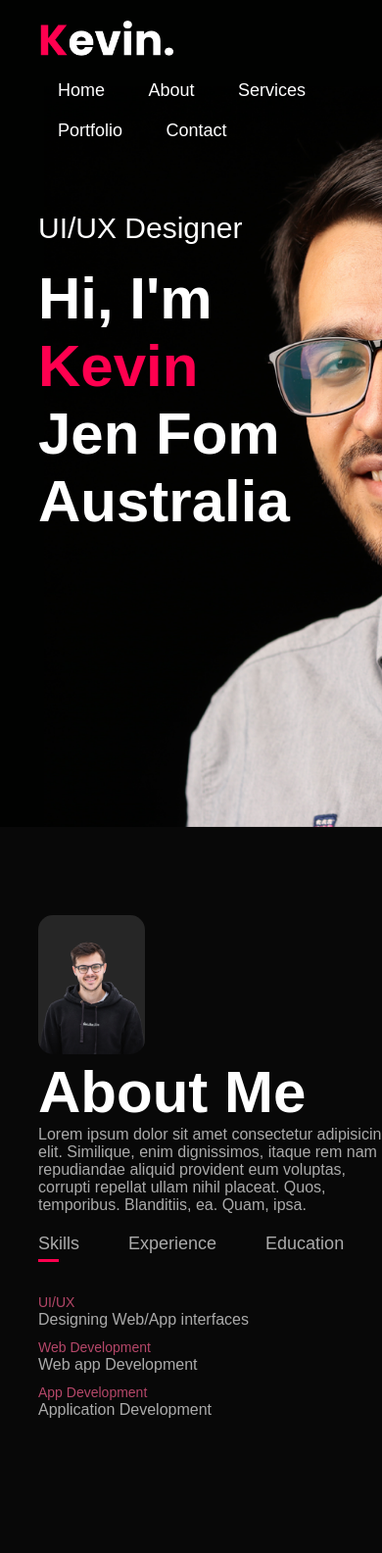
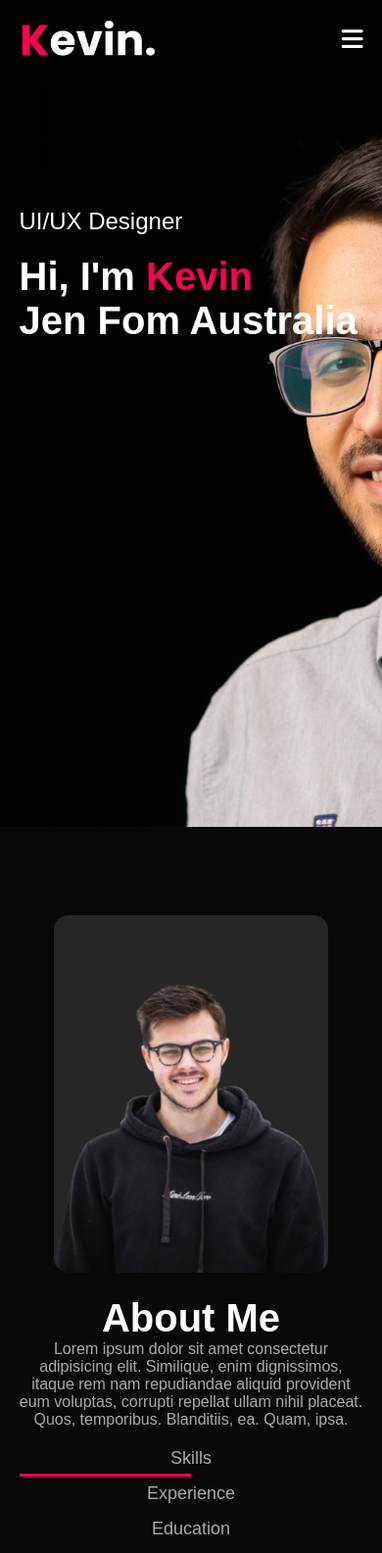
Before and after one commit to TharinduDMadushanka/web-dev-self-study-room, a plain HTML site: page projects/portfolio-site/index.html in a window 390 px wide. Shown: the top 1585 px of the page at 98% size. Drawn offline with Linux system fonts and the light colour scheme.

Commit message:
make website mobile responsive

```diff
--- a/projects/portfolio-site/index.html
+++ b/projects/portfolio-site/index.html
@@ -14,13 +14,15 @@
         <div class="container">
             <nav>
                 <img src="images/logo.png" class="logo">
-                <ul>
+                <ul id="sidemenu">
                     <li><a href="">Home</a></li>
                     <li><a href="">About</a></li>
                     <li><a href="">Services</a></li>
                     <li><a href="">Portfolio</a></li>
                     <li><a href="">Contact</a></li>
+                    <i class="fa-solid fa-circle-xmark" onclick="closemenu()"></i>
                 </ul>
+                <i class="fa-solid fa-bars" onclick="openmenu()"></i>
             </nav>
 
             <div class="header-text">
--- a/projects/portfolio-site/main.js
+++ b/projects/portfolio-site/main.js
@@ -18,3 +18,15 @@ function opentab(tabname) {
     // Add the "active-tab" class to the tab content with the given id (tabname)
     document.getElementById(tabname).classList.add("active-tab");
 }
+
+// side menu
+
+var sidemenu = document.getElementById("sidemenu");
+
+function openmenu(){
+    sidemenu.style.right = "0";
+}
+
+function closemenu(){
+    sidemenu.style.right = "-200px";
+}
--- a/projects/portfolio-site/style.css
+++ b/projects/portfolio-site/style.css
@@ -370,3 +370,111 @@ form .btn2{
 .copyright i{
     color: #ff004f;
 }
+
+nav .fa-solid{
+    display: none;
+}
+
+/* Media Query for mobile devices */
+
+@media (max-width: 768px) {
+
+    nav ul li {
+        margin: 10px 10px;
+    }
+
+    .header-text {
+        font-size: 24px;
+        margin-top: 40%;
+    }
+
+    .header-text h1 {
+        font-size: 40px;
+    }
+
+    /* navbar */
+    nav .fa-solid{
+        display: block;
+        font-size: 25px;
+    }
+
+    nav ul{
+        background: #ff004f;
+        position: fixed;
+        top: 0;
+        /* right: 0; side nav display */
+        right: -200px; /* side nav hide */
+        width: 200px;
+        height: 100vh;
+        padding-top: 50px;
+        z-index: 2;
+        transition: 0.5s;
+    }
+
+    nav ul li{
+        display: block;
+        margin: 30px;
+    }
+
+    nav ul .fa-solid{
+        position: absolute;
+        top: 25px;
+        left: 25px;
+        cursor: pointer;
+    }
+
+
+    .container {
+        padding: 10px 5%;
+    }
+
+    .about-col-1, .about-col-2 {
+        flex-basis: 100%;
+        text-align: center;
+    }
+
+    .about-col-1 img {
+        width: 80%;
+        margin-bottom: 20px;
+    }
+
+    .tab-titles {
+        flex-direction: column;
+    }
+
+    .tab-links {
+        margin-right: 0;
+        margin-bottom: 15px;
+    }
+
+    .sub-title {
+        font-size: 40px;
+    }
+
+    .services-list {
+        grid-template-columns: 1fr;
+        grid-gap: 20px;
+    }
+
+    .work-list {
+        grid-template-columns: 1fr;
+        grid-gap: 20px;
+    }
+
+    .work img {
+        width: 100%;
+    }
+
+    .contact-left, .contact-right {
+        flex-basis: 100%;
+    }
+
+    form input, form textarea {
+        font-size: 16px;
+    }
+
+    .btn, .btn.btn2 {
+        padding: 10px 40px;
+        font-size: 16px;
+    }
+}
```
